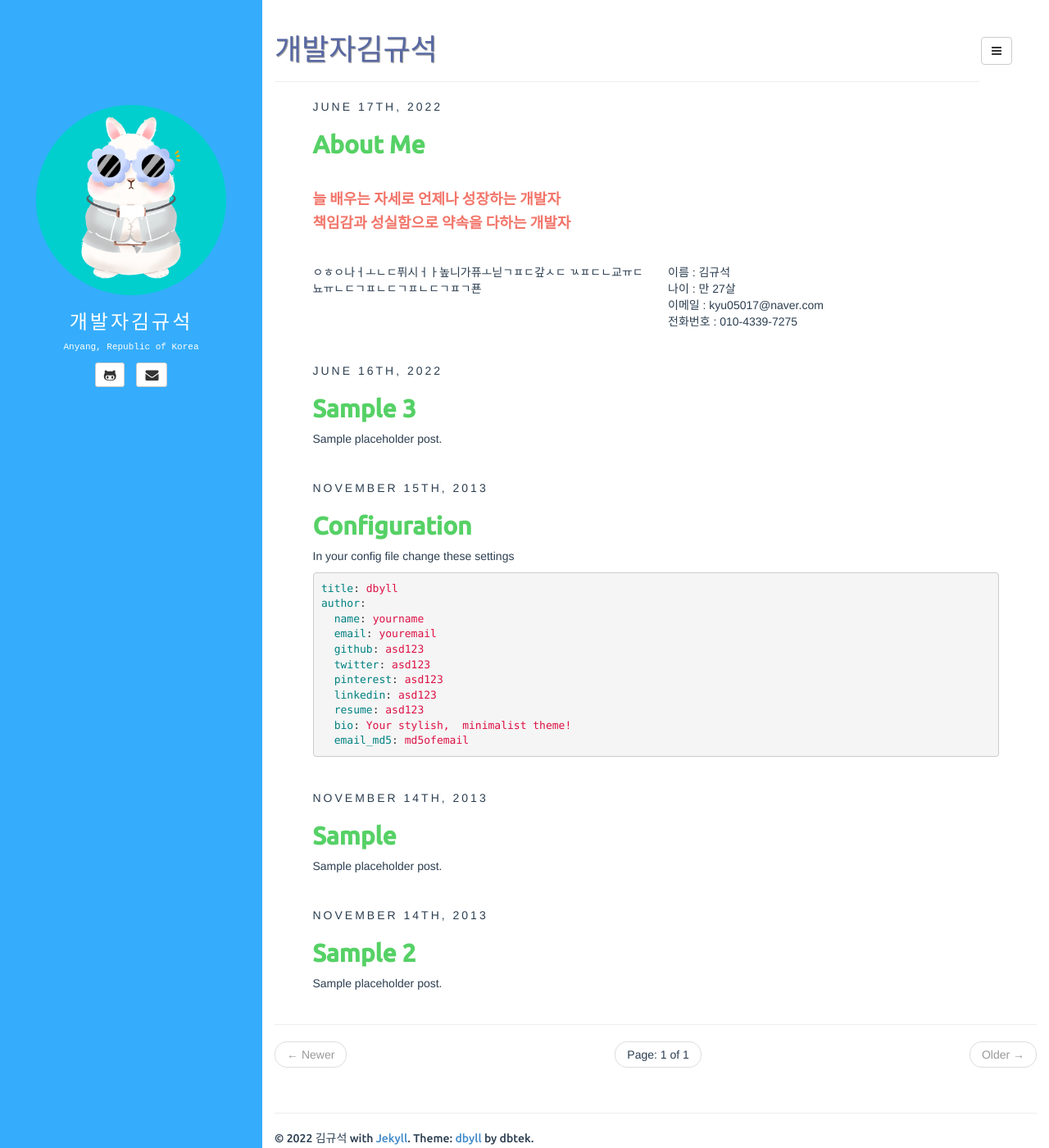
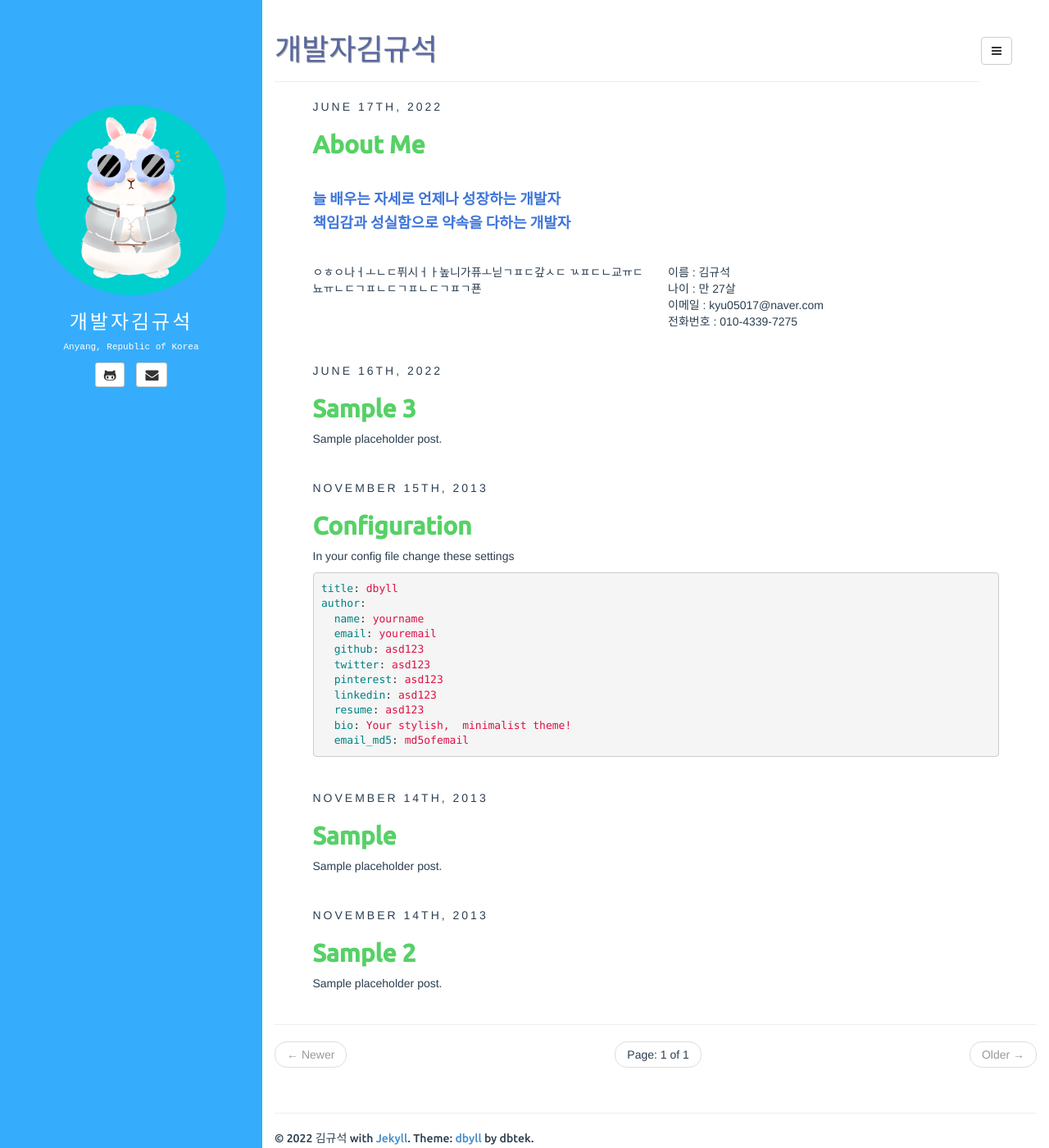
Before and after one commit to kyu05017/kyu05017.github.io, a Jekyll site: the page built from index.html, in a window 1280 px wide and 1400 px high. Shown: the whole window at 82% size. Built offline with Jekyll 4.4.1, drawn with Linux system fonts in a browser that asks for light colours; the list of posts is cut into pages by our own code.

Commit message:
김규석

```diff
--- a/assets/css/style.css
+++ b/assets/css/style.css
@@ -123,7 +123,7 @@ article.home h4,
 article.home h5,
 article.home h6 {
 	font-family: 'Ubuntu', sans-serif;
-	color: #f2756a;
+	color: #3f75d9;
 	font-weight: bold;
 }
 
```
